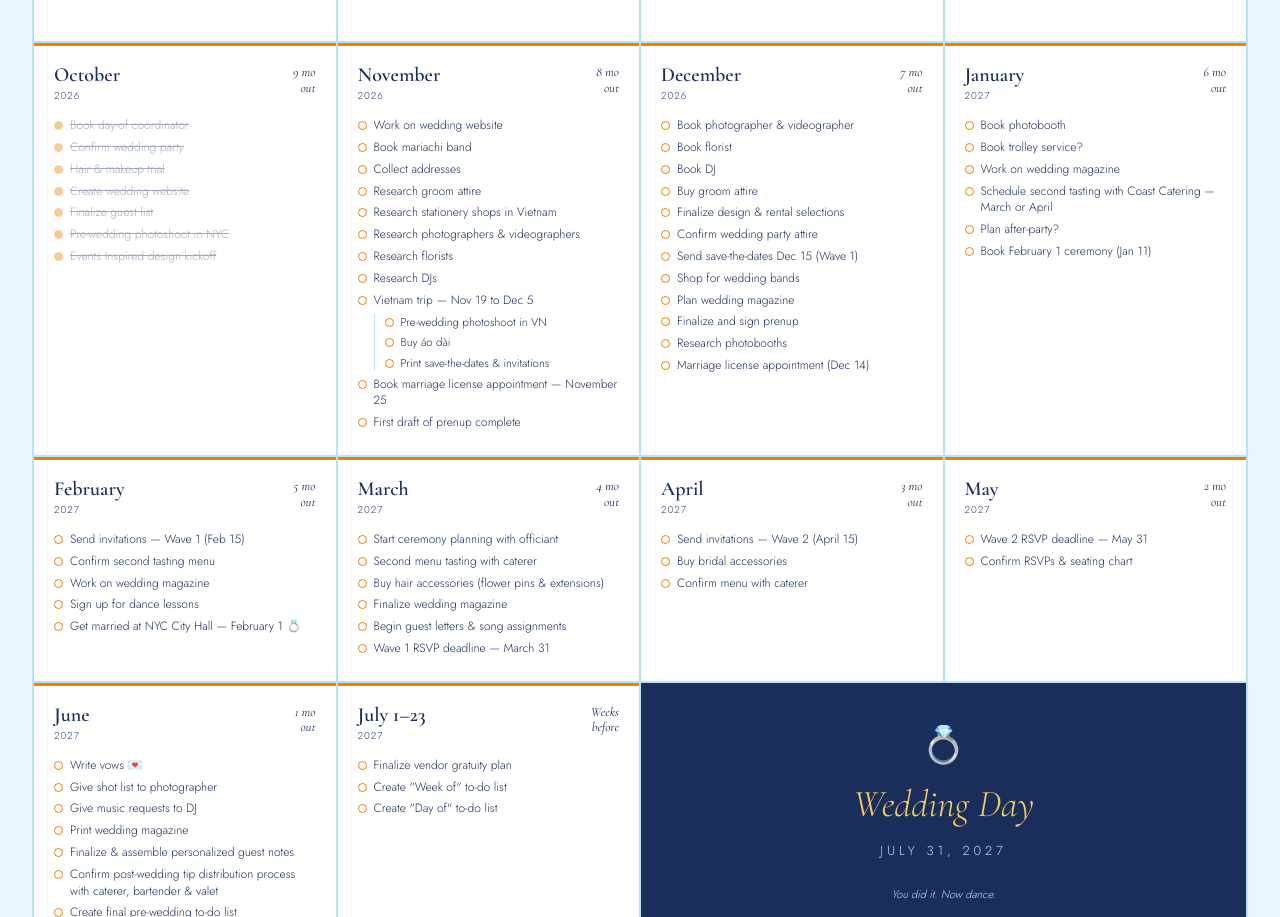
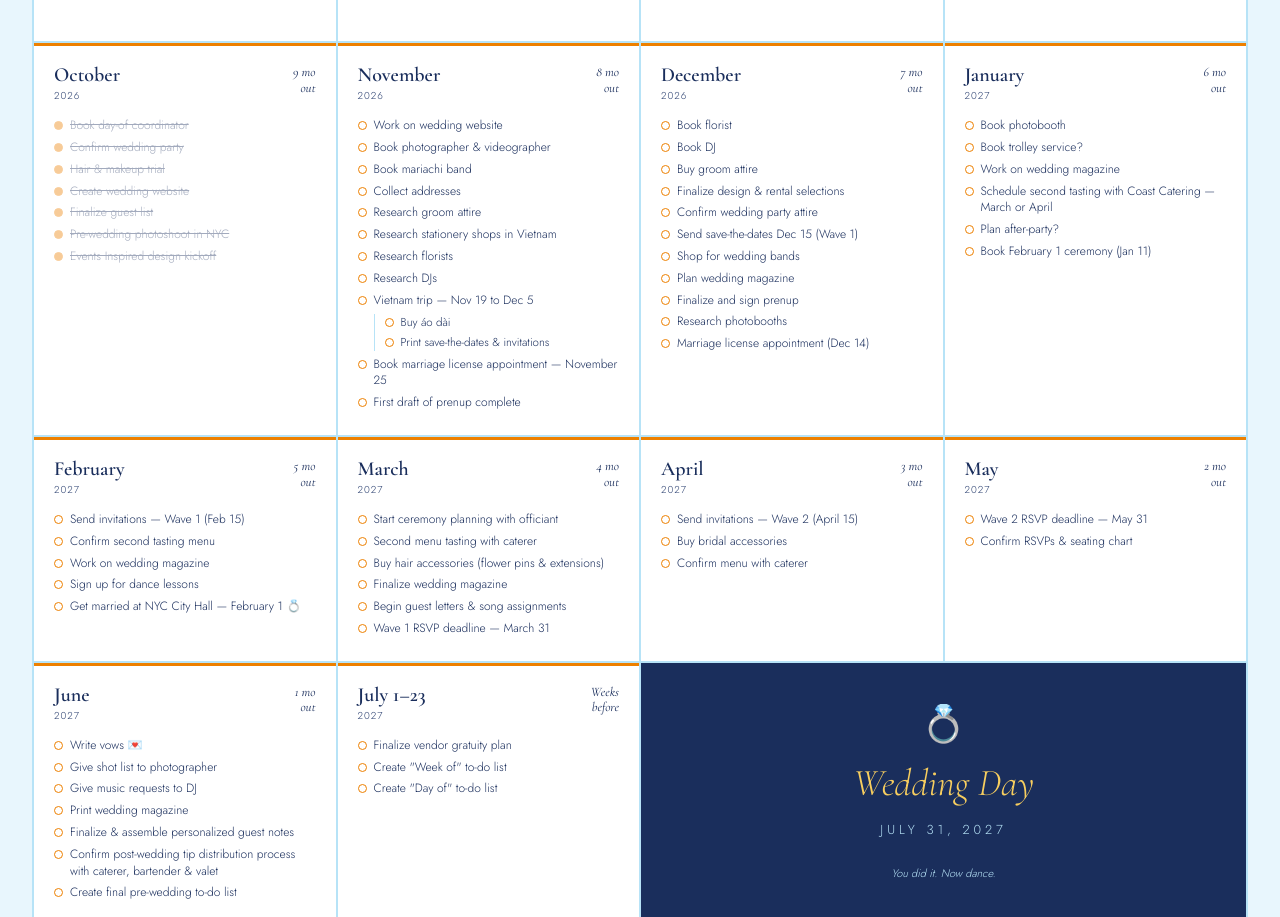
Before and after one commit to lynnbotsd/wedding_roadmap, a plain HTML site: page index.html in a window 1280 px wide. Shown: the part 805-1722 px from the top of the page. Drawn offline with nearby package versions, Linux system fonts and the light colour scheme.

Commit message:
Update November photography tasks
Co-Authored-By: Codex <noreply@openai.com>

```diff
--- a/index.html
+++ b/index.html
@@ -608,17 +608,16 @@
       </div>
       <ul class="task-list">
         <li class="task-item" data-owner="lynn"><span class="task-dot"></span>Work on wedding website</li>
+        <li class="task-item" data-owner="lynn"><span class="task-dot"></span>Book photographer &amp; videographer</li>
         <li class="task-item" data-owner="matt"><span class="task-dot"></span>Book mariachi band</li>
         <li class="task-item" data-owner="both"><span class="task-dot"></span>Collect addresses</li>
         <li class="task-item" data-owner="matt"><span class="task-dot"></span>Research groom attire</li>
         <li class="task-item" data-owner="lynn"><span class="task-dot"></span>Research stationery shops in Vietnam</li>
-        <li class="task-item" data-owner="lynn"><span class="task-dot"></span>Research photographers &amp; videographers</li>
         <li class="task-item" data-owner="lynn"><span class="task-dot"></span>Research florists</li>
         <li class="task-item" data-owner="matt"><span class="task-dot"></span>Research DJs</li>
         <li class="task-group">
           <div class="task-item" data-owner="both"><span class="task-dot"></span>Vietnam trip — Nov 19 to Dec 5</div>
           <ul class="subtask-list">
-            <li class="task-item" data-owner="both"><span class="task-dot"></span>Pre-wedding photoshoot in VN</li>
             <li class="task-item" data-owner="lynn"><span class="task-dot"></span>Buy áo dài</li>
             <li class="task-item" data-owner="lynn"><span class="task-dot"></span>Print save-the-dates &amp; invitations</li>
           </ul>
@@ -635,7 +634,6 @@
         <div class="months-out">7 mo<br>out</div>
       </div>
       <ul class="task-list">
-        <li class="task-item" data-owner="lynn"><span class="task-dot"></span>Book photographer &amp; videographer</li>
         <li class="task-item" data-owner="lynn"><span class="task-dot"></span>Book florist</li>
         <li class="task-item" data-owner="matt"><span class="task-dot"></span>Book DJ</li>
         <li class="task-item" data-owner="matt"><span class="task-dot"></span>Buy groom attire</li>
```
